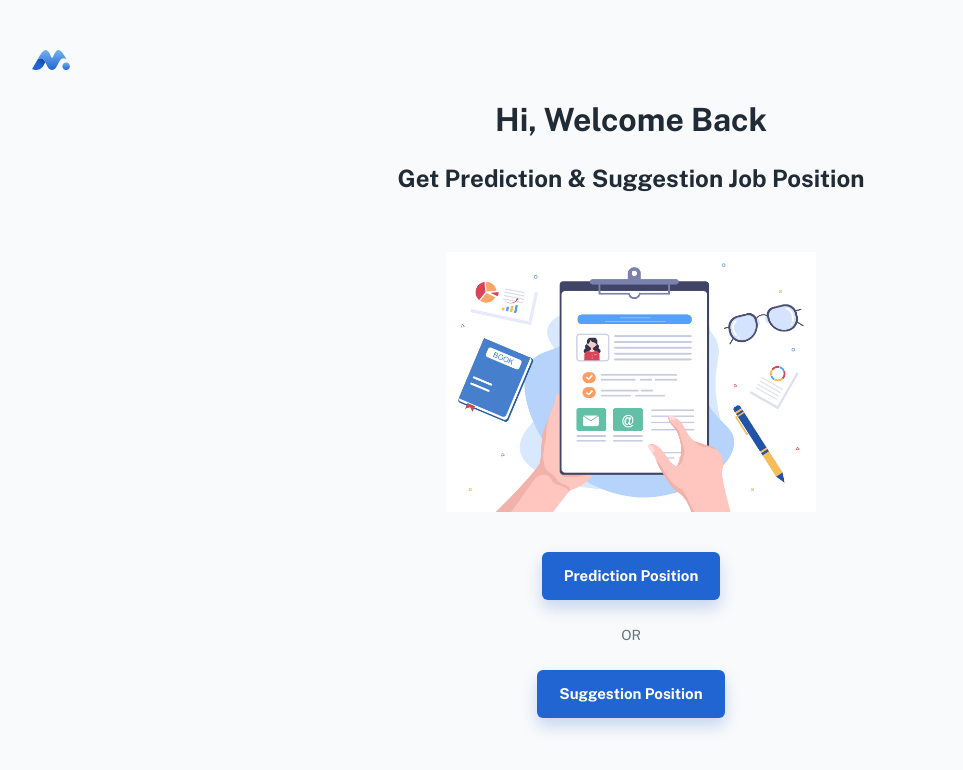
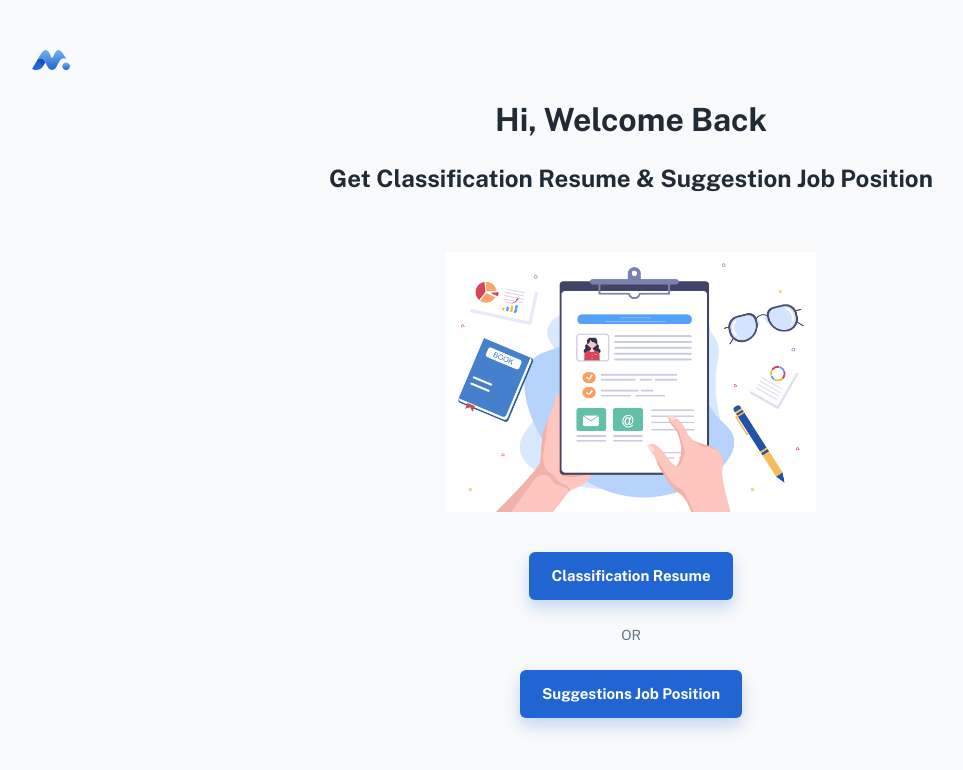
Before and after one commit to michaellhans/resume-classification-front-end, a React (Create React App) app: page /404 in a window 1280 px wide. Shown: the top 770 px of the page, without its empty margins (9-972 px from the left). Built offline with nearby package versions, Linux system fonts and the light colour scheme; a web font is replaced by a local one.

Commit message:
Update text

```diff
--- a/src/pages/HomePage.js
+++ b/src/pages/HomePage.js
@@ -22,7 +22,7 @@ export default function HomePage() {
   return (
     <>
       <Helmet>
-        <title> Home | Prediction & Suggestion Job Position </title>
+        <title> Home | Classification & Suggestion Job Position </title>
       </Helmet>
 
       <Container>
@@ -31,7 +31,7 @@ export default function HomePage() {
           Hi, Welcome Back
           </Typography>
           <Typography variant="h4" paragraph>
-          Get Prediction & Suggestion Job Position
+          Get Classification Resume & Suggestion Job Position
           </Typography>
           <Box
             component="img"
@@ -39,7 +39,7 @@ export default function HomePage() {
             sx={{ height: 260, mx: 'auto', my: { xs: 1, sm: 5} }}
           />
           <Button to="/prediction" size="large" variant="contained" component={RouterLink}>
-          Prediction Position
+          Classification Resume
           </Button>
           <Divider sx={{ my: 3 }}>
               <Typography variant="body2" sx={{ color: 'text.secondary' }}>
@@ -47,7 +47,7 @@ export default function HomePage() {
               </Typography>
             </Divider>
           <Button to="/suggestion" size="large" variant="contained" component={RouterLink}>
-          Suggestion Position
+          Suggestions Job Position
           </Button>
         </StyledContent>
       </Container>
--- a/src/pages/Page404.js
+++ b/src/pages/Page404.js
@@ -18,11 +18,11 @@ const StyledContent = styled('div')(({ theme }) => ({
 
 // ----------------------------------------------------------------------
 
-export default function Page404() {
+export default function HomePage() {
   return (
     <>
       <Helmet>
-        <title> 404 Page Not Found | Minimal UI </title>
+        <title> Home | Classification & Suggestion Job Position </title>
       </Helmet>
 
       <Container>
@@ -31,7 +31,7 @@ export default function Page404() {
           Hi, Welcome Back
           </Typography>
           <Typography variant="h4" paragraph>
-          Get Prediction & Suggestion Job Position
+          Get Classification Resume & Suggestion Job Position
           </Typography>
           <Box
             component="img"
@@ -39,7 +39,7 @@ export default function Page404() {
             sx={{ height: 260, mx: 'auto', my: { xs: 1, sm: 5} }}
           />
           <Button to="/prediction" size="large" variant="contained" component={RouterLink}>
-          Prediction Position
+          Classification Resume
           </Button>
           <Divider sx={{ my: 3 }}>
               <Typography variant="body2" sx={{ color: 'text.secondary' }}>
@@ -47,7 +47,7 @@ export default function Page404() {
               </Typography>
             </Divider>
           <Button to="/suggestion" size="large" variant="contained" component={RouterLink}>
-          Suggestion Position
+          Suggestions Job Position
           </Button>
         </StyledContent>
       </Container>
--- a/src/pages/PredictionPage.js
+++ b/src/pages/PredictionPage.js
@@ -102,7 +102,7 @@ export default function PredictionPage() {
     </div> */}
 
       <Helmet>
-        <title> Home | Resume Classification </title>
+        <title> Home | Classification Resume </title>
       </Helmet>
 
       <StyledRoot>
@@ -126,10 +126,10 @@ export default function PredictionPage() {
         <Container maxWidth="md">
           <StyledContent>
             <Typography variant="h3" gutterBottom>
-            Get Prediction Job Position with Magic Tool
+            Get Classification Resume with Magic Tool
             </Typography>
             <Typography variant="body2" sx={{ mb: 6 }}>
-              Click "Telusuri" to choose a files and click "Submit" for Get Prediction Job Position {''}
+              Click "Telusuri" to choose a files and click "Submit" for Get Classification Resume {''}
               {/* <Link variant="subtitle2">   Get started</Link> */}
             </Typography>
             {/* <Button onClick={handleUploadFile} variant="contained" size="large" component="label"> */}
@@ -169,7 +169,7 @@ export default function PredictionPage() {
           {users.length > 0 ? (
                 <TableContainer sx={{ marginTop: 4 }}>
                      <Typography align="center" variant="h6" sx={{ mb: 5 }}>
-                     Result Prediction Job Position {''}
+                     Classification Resume Result {''}
                     </Typography>
                   <Table>
                     <TableHead>
--- a/src/pages/SuggestionPage.js
+++ b/src/pages/SuggestionPage.js
@@ -102,7 +102,7 @@ export default function SuggestionPage() {
     </div> */}
 
       <Helmet>
-        <title> Home | Suggestion </title>
+        <title> Home | Suggestion Job Position </title>
       </Helmet>
 
       <StyledRoot>
@@ -169,7 +169,7 @@ export default function SuggestionPage() {
           {users.length > 0 ? (
                 <TableContainer sx={{ marginTop: 4 }}>
                      <Typography align="center" variant="h6" sx={{ mb: 5 }}>
-                     Result Top 5 Suggestion Job Position {''}
+                     Top 5 Suggestions Job Position Result {''}
                     </Typography>
                   <Table>
                     <TableHead>
```
